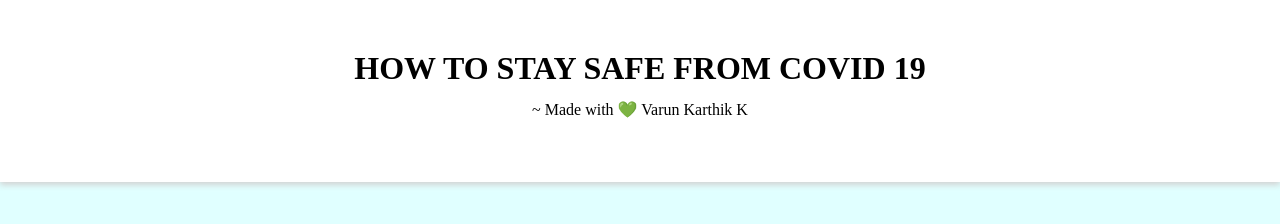
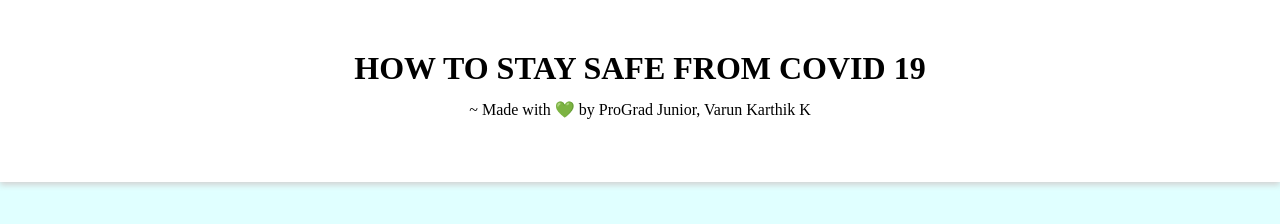
Before and after one commit to varun12370/Covid-19, a plain HTML site: page index.html in a window 1280 px wide. Shown: the top 224 px of the page. Drawn offline with Linux system fonts and the light colour scheme.

Commit message:
Update index.html

```diff
--- a/index.html
+++ b/index.html
@@ -9,7 +9,7 @@
 <body>
     <header>
         <h1>HOW TO STAY SAFE FROM COVID 19</h1>
-        <p>~ Made with 💚 Varun Karthik K</p>
+        <p>~ Made with 💚 by ProGrad Junior, Varun Karthik K</p>
     </header>
     <div>
         <section id="wash">
```
